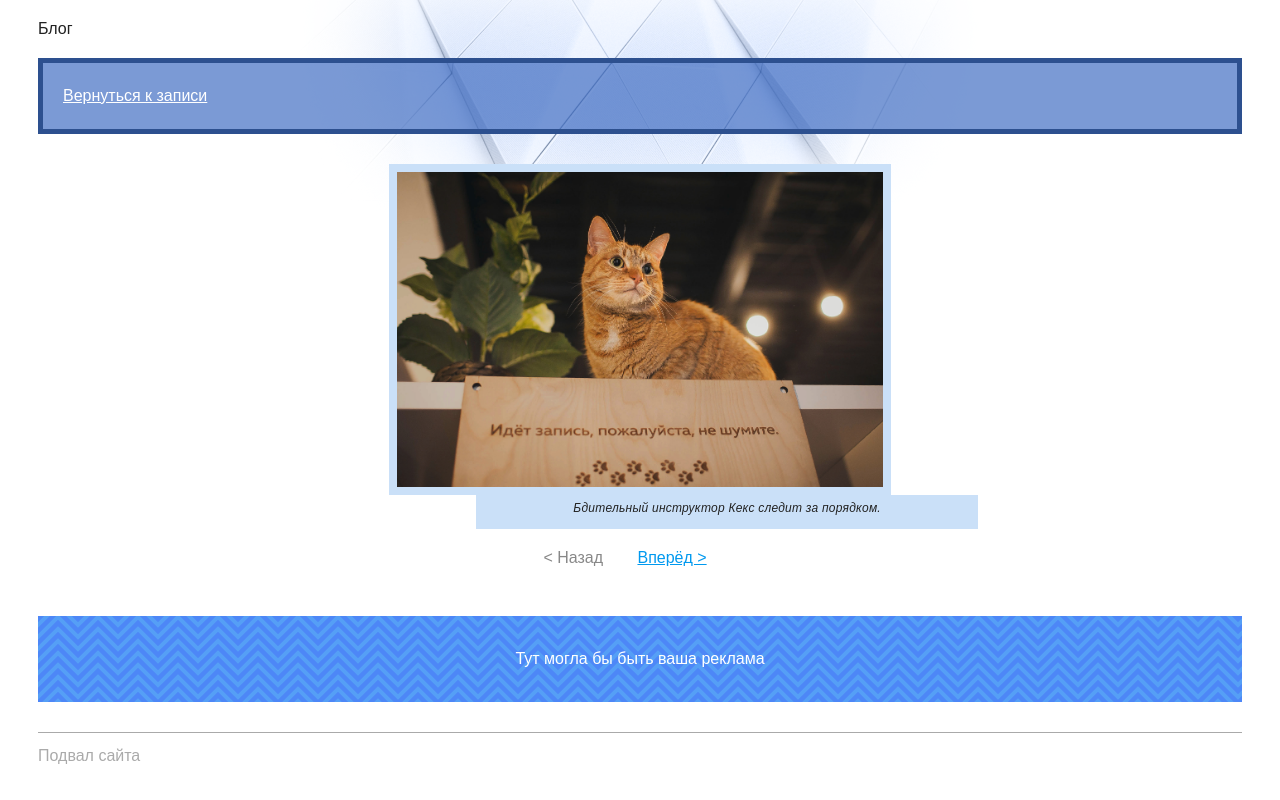
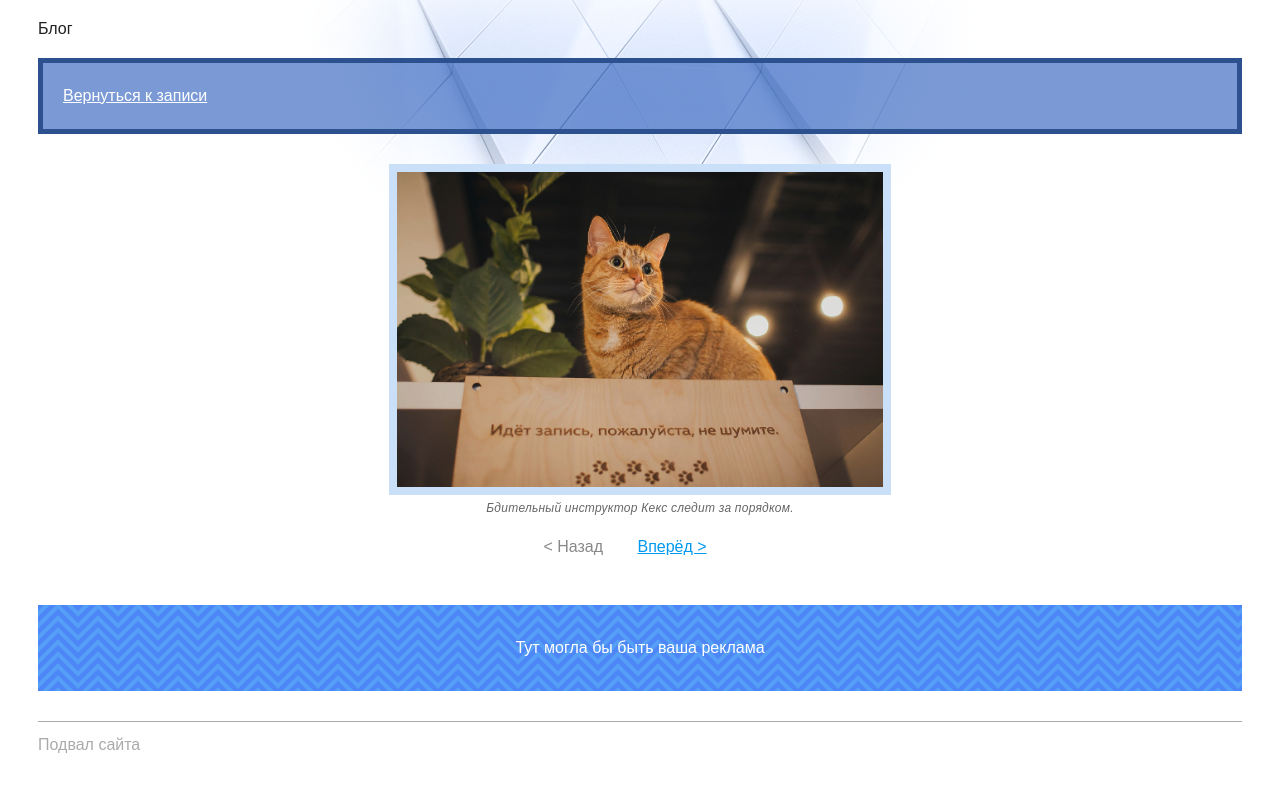
Before and after one commit to l-ichigo-l/portfolio-site, a plain HTML site: page portfolio/source/project-blog/photo-1.html in a window 1280 px wide. Drawn offline with Linux system fonts and the light colour scheme.

Commit message:
Updated styles

```diff
--- a/portfolio/source/project-blog/style.css
+++ b/portfolio/source/project-blog/style.css
@@ -145,25 +145,20 @@ i {
 }
 
 figure {
-  margin-left: 0;
-  margin-right: 0;
+  display: block;
   text-align: center;
-}
+  font-style: italic;
+  padding-bottom: 8px;
+  font-size: 12px;
+  letter-spacing: 0.02em;
+  margin-top: 0;
+  margin-bottom: 5px;
+  color: #666;
+ }
 
 figure img {
   vertical-align: middle;
   border: 8px solid rgb(202, 224, 248);
-}
-
-figcaption {
-  width: 502px;
-  padding-bottom: 8px;
-  font-size: 12px;
-  letter-spacing: 0.02em;
-  font-style: italic;
-  text-align: center;
-  margin-left: 36.39%;
-  background-color: rgb(202, 224, 248);
 }
 
 .pagination a {
```
